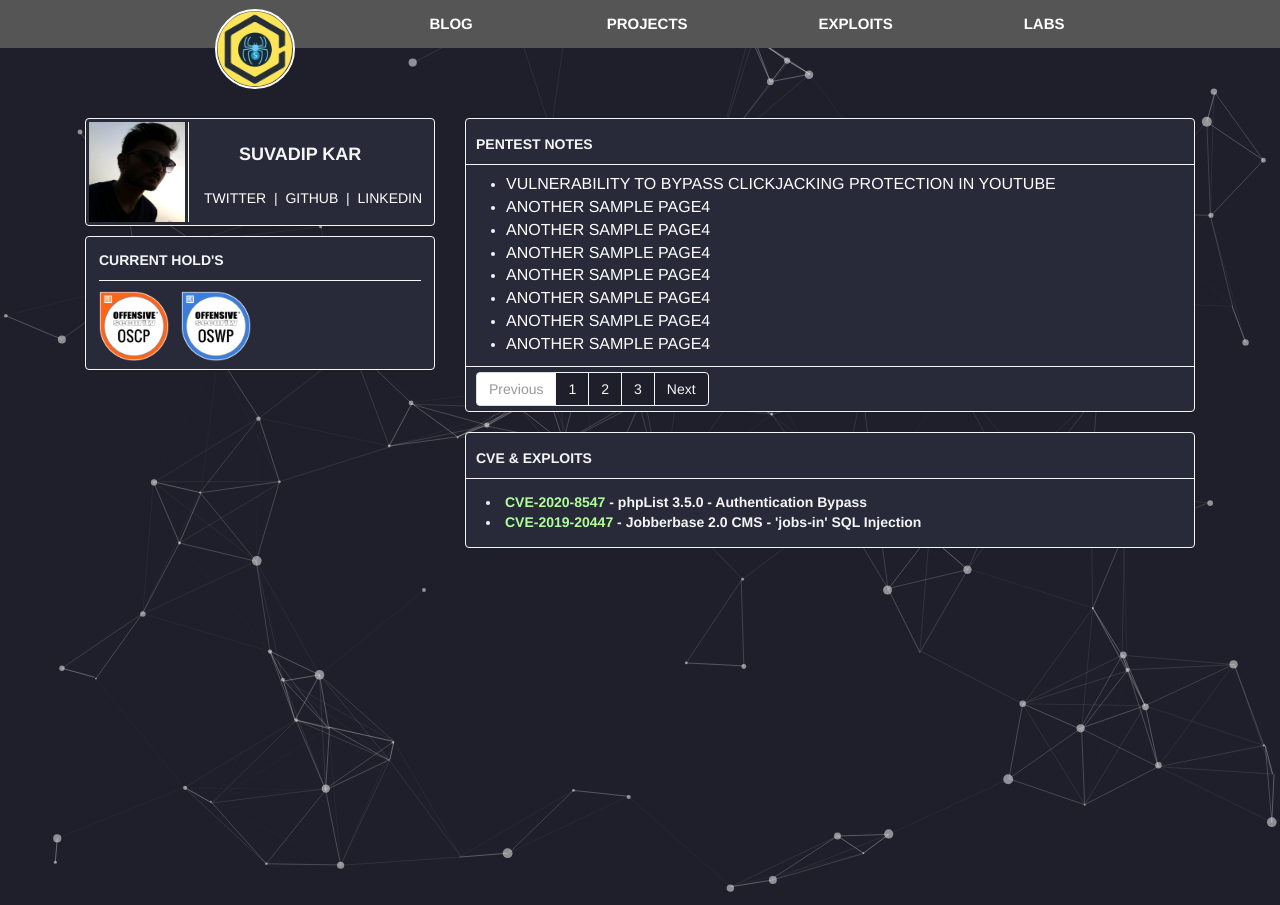
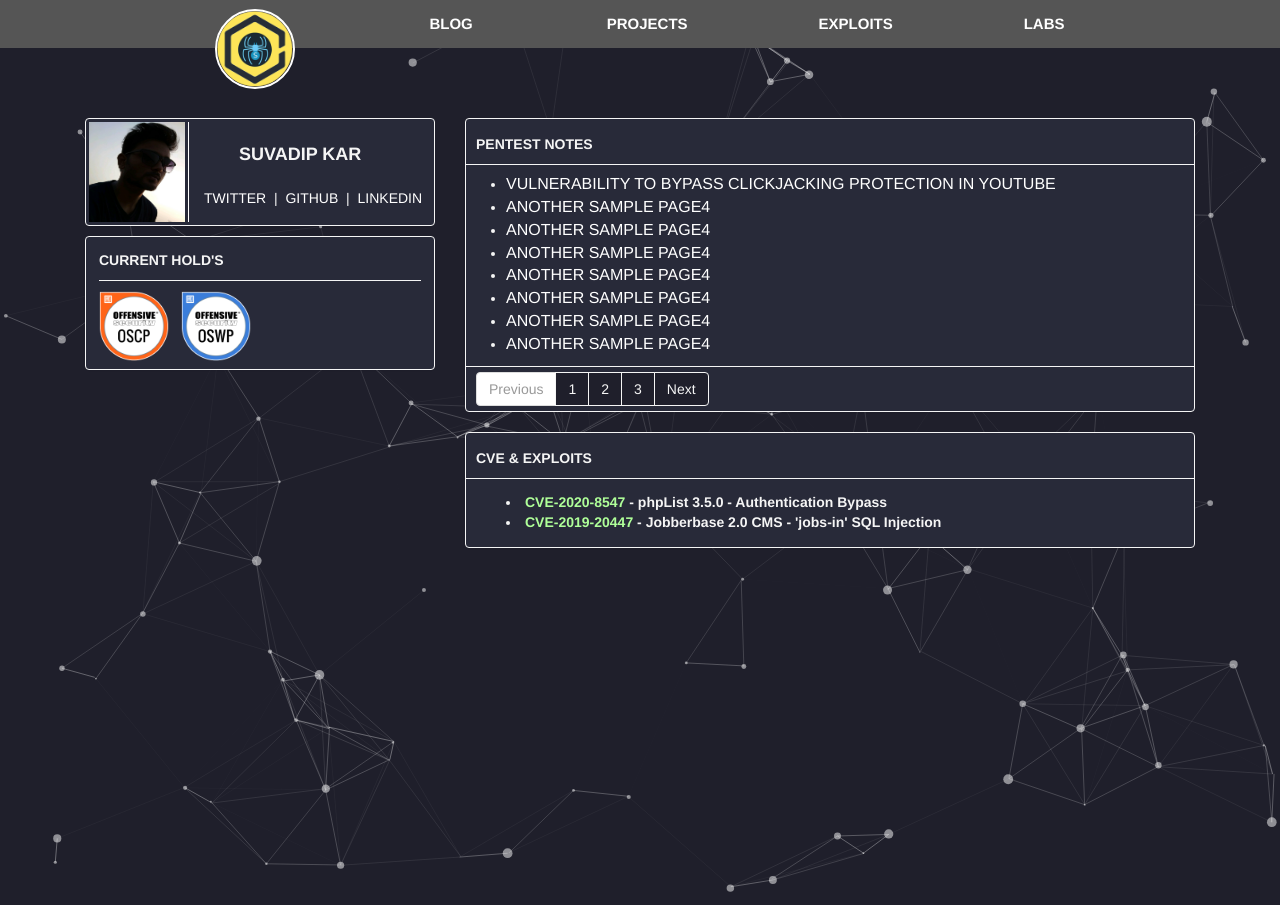
Before and after one commit to 0xspidersec/0xspidersec.github.io, a Jekyll site: the page built from index.html, in a window 1280 px wide. Built offline with Jekyll 4.4.1, drawn with Linux system fonts in a browser that asks for light colours; the list of posts is cut into pages by our own code.

Commit message:
Update default.html

```diff
--- a/_layouts/default.html
+++ b/_layouts/default.html
@@ -63,7 +63,7 @@
         <div class="panel panel-default">
            <div class="panel-body" style="color: #f5f5f5; padding-left: 0px; padding-right: 0px">
               <div style="border-bottom: 1px #f5f5f5 solid; padding-bottom: 10px;padding-left: 10px;"><b>CVE & EXPLOITS</b></div>
-              <div style="margin-top: 8px;padding-top: 5px; margin-left: 10px; padding-left: 10px;">
+              <div style="margin-top: 8px;padding-top: 5px; margin-left: 10px; padding-left: 30px;">
                 <li><b><font color="#afff99">CVE-2020-8547</font> - <font color="">phpList 3.5.0 - Authentication Bypass</font></b></li>
                 <li><b><font color="#afff99">CVE-2019-20447</font> - <font color="">Jobberbase 2.0 CMS - 'jobs-in' SQL Injection</font></b></li>
              </div>
```
